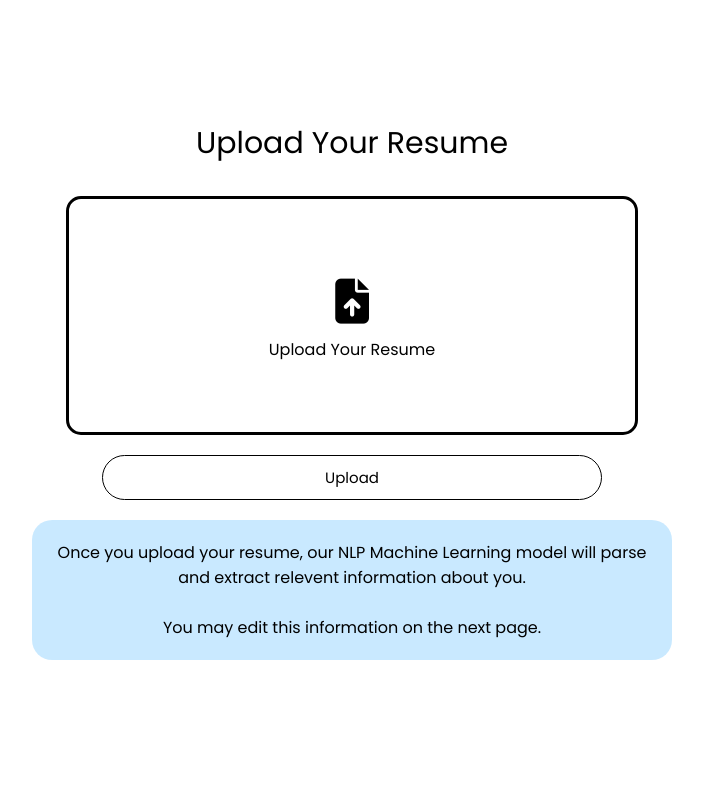
After one commit to Ayush200423/JobMatch, a Flask app: template templates/upload.html in a window 1280 px wide. The commit adds this page. Shown: the whole page, without its empty margins (288-991 px from the left). Run offline with Flask 2, Linux system fonts and the light colour scheme; the template is opened without the code that fills it, so the values that code supplies are empty; some libraries are stand-ins or nearby versions.

Commit message:
almost done upload resume page

```diff
--- a/static/css/styles.css
+++ b/static/css/styles.css
@@ -64,7 +64,7 @@ html {
     transition-duration: 0.3s;
 }
 
-/* --- index --- */
+/* -------- index --------- */
 
 .index .flex-container {
     color: #fff;
@@ -105,7 +105,7 @@ html {
     font-size: 50px;
 }
 
-/* ----- authentication.html ------ */
+/* ----- authentication ------ */
 
 .content .flex-container {
     display: flex;
@@ -185,7 +185,7 @@ html {
     background-color: #000000;
 }
 
-/* ------------ about ---------------- */
+/* ------------ about ------------- */
 
 .about {
     height: fit-content;
@@ -271,3 +271,86 @@ html {
     background-color: white;
     transition: 0.5s;
 }
+
+/* ---------- upload.html -------- */
+
+.upload {
+    width: 100vw;
+    height: 100vh;
+}
+
+.upload .flex-container {
+    display: flex;
+    width: 100%;
+    height: 100%;
+    flex-direction: column;
+    justify-content: center;
+    align-items: center;
+}
+
+.upload .form-title {
+    font-size: 30px;
+}
+
+.upload .upload-form {
+    display: flex;
+    flex-direction: column;
+    align-items: center;
+}
+
+.upload .upload-icon {
+    font-size: 45px;
+}
+
+.upload .upload-label {
+    padding: 70px 200px;
+    margin: 30px auto 20px auto;
+    border: 3px solid #000000;
+    border-radius: 15px;
+    transition: 1s;
+    text-align: center;
+}
+
+.upload .upload-label:hover {
+    border: 3px solid #0095FF;
+    transform: translateY(-10px);
+    color: #0095FF;
+    background-color: #0095ff0b;
+}
+
+.upload input[type="submit"] {
+    background-color: #fff;
+    transition: 0.5s;
+    border: 1px solid #000000;
+    font-size: 15px;
+}
+
+.upload input[type="submit"]:hover {
+    background-color: #0095FF;
+    color: white;
+    border: 1px solid #0095FF;
+}
+
+.upload .description-text {
+    padding: 20px;
+    margin: 20px;
+    max-width: 50vw;
+    text-align: center;
+    background-color: #0095ff36;
+    border-radius: 20px;
+}
+
+.upload .uploaded-file-name {
+    padding: 10px;
+    margin: 0 0 20px 0;
+    color: #fff;
+    text-align: center;
+    background-color: #0095FF;
+    border-radius: 10px;
+    transition: 0.5s;
+    cursor: default;
+}
+
+.upload .uploaded-file-name:hover {
+    background-color: #0066ff;
+}
--- /dev/null
+++ b/static/js/app.js
@@ -0,0 +1,20 @@
+var fileInput = document.querySelector('#file-box');
+const textbox = document.querySelector('.file-name-textbox')
+
+fileInput.addEventListener('change', showFileName);
+
+function showFileName(event) {
+    var fileInfoArea = document.querySelectorAll('.uploaded-file-name')
+    var input = event.srcElement;
+    var fileName = input.files[0].name;
+
+    if (fileInfoArea.length == 0) {
+        fileInfoArea = document.createElement('div');
+        fileInfoArea.classList.add('uploaded-file-name');
+        fileInfoArea.textContent = 'File name: ' + fileName;
+        textbox.appendChild(fileInfoArea)
+    } else {
+        fileInfoArea = fileInfoArea[0]
+    }
+    fileInfoArea.textContent = 'File name: ' + fileName;
+}
--- /dev/null
+++ b/templates/upload.html
@@ -0,0 +1,42 @@
+<!DOCTYPE html>
+<html lang="en">
+<head>
+    <meta charset="UTF-8">
+    <meta http-equiv="X-UA-Compatible" content="IE=edge">
+    <meta name="viewport" content="width=device-width, initial-scale=1.0">
+    <link rel="stylesheet" href="{{ url_for('static', filename = 'css/styles.css')}}">
+    <script src="https://kit.fontawesome.com/fde6b1f1eb.js" crossorigin="anonymous"></script>
+    <title>Upload Files</title>
+</head>
+<body>
+    <div class="upload">
+        <div class="flex-container">
+
+            <div class="form-title">
+                Upload Your Resume
+            </div>
+
+            <form action="#" class="upload-form" method="post">
+                <input type="file" id="file-box" name="resume-file" accept="application/pdf" required hidden>
+                <label for="file-box" class="upload-label">
+                    <div class="upload-icon">
+                        <i class="fa-solid fa-file-arrow-up"></i>
+                    </div>
+                    Upload Your Resume
+                </label>
+                <div class="file-name-textbox"></div>
+
+                <input type="submit" value="Upload">
+            </form>
+
+            <div class="description-text">
+                Once you upload your resume, our NLP Machine Learning model will parse and extract relevent information about you.
+                <br><br>
+                You may edit this information on the next page.
+            </div>
+        </div>
+    </div>
+
+    <script src="{{ url_for('static', filename = 'js/app.js')}}"></script>
+</body>
+</html>
```
